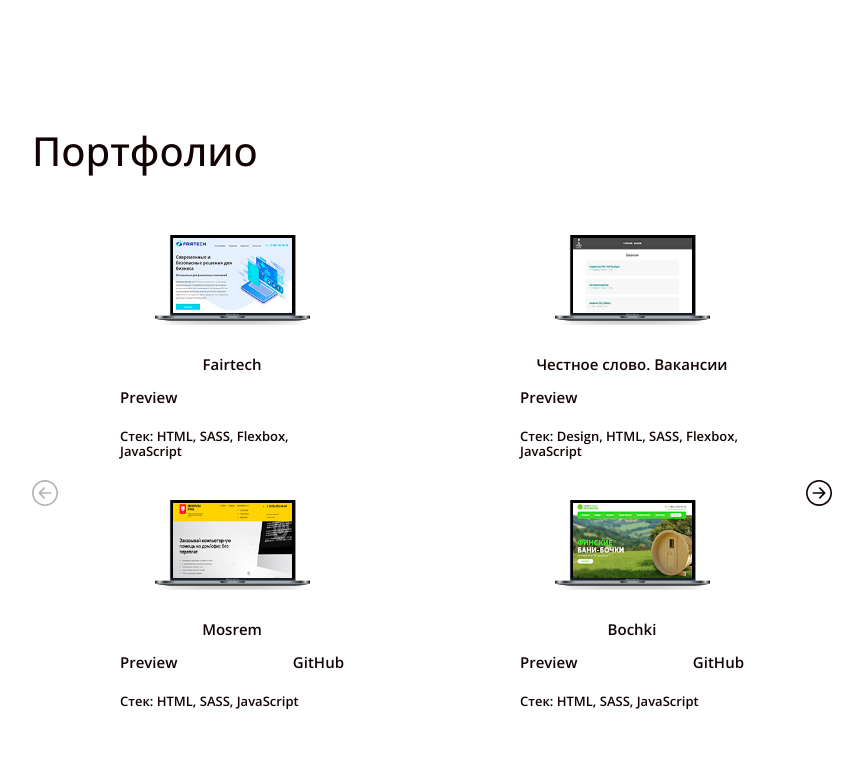
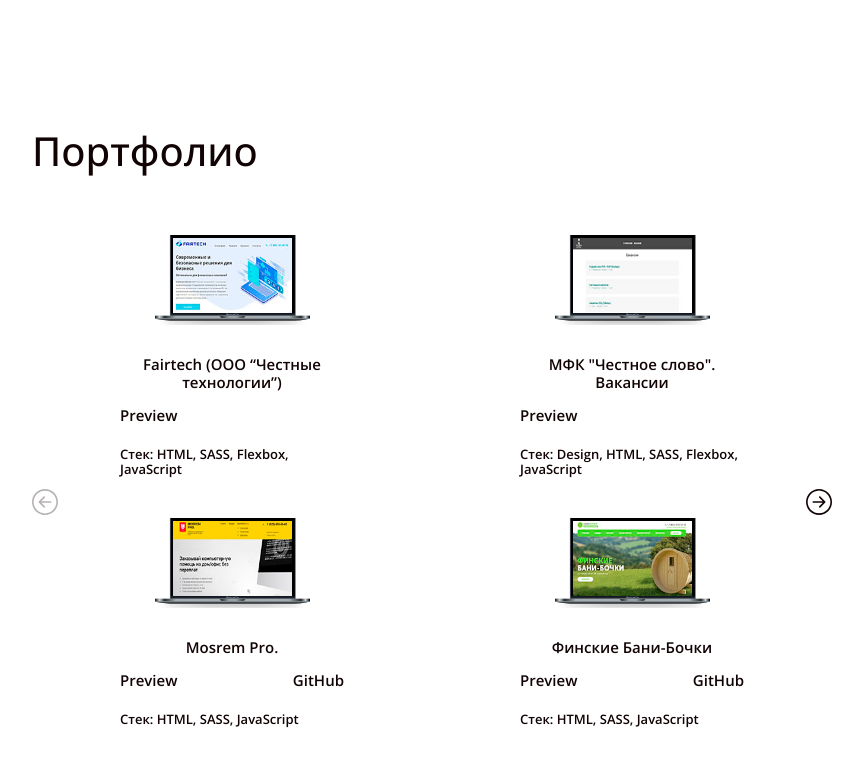
Before and after one commit to kristyjanzer/portfolio, a plain HTML site: page index.html in a window 1280 px wide. Shown: the part 1166-1932 px from the top of the page, without its empty margins (328-1191 px from the left). Drawn offline with Linux system fonts and the light colour scheme; files whose address does not match are found by name.

Commit message:
fix names

```diff
--- a/index.html
+++ b/index.html
@@ -111,7 +111,7 @@
             <li class="portfolio__item swiper-slide">
                 <article class="card">
                   <img class="card__picture" src="img/fairtech.jpg" alt="">
-                  <span class="card__name">Fairtech</span>
+                  <span class="card__name">Fairtech (ООО “Честные технологии”)</span>
                   <p class="card__data">
                     <a class="card__github" href="https://fairtech.ru/" target="_blank">Preview</a>
                     <!-- <a class="card__github" href="#" target="_blank">GitHub</a> -->
@@ -122,7 +122,7 @@
             <li class="portfolio__item swiper-slide">
                 <article class="card">
                   <img class="card__picture" src="img/job-4slovo.JPG" alt="">
-                  <span class="card__name">Честное слово. Вакансии</span>
+                  <span class="card__name">МФК "Честное слово". Вакансии</span>
                   <p class="card__data">
                     <a class="card__github" href="https://job.4slovo.ru/" target="_blank">Preview</a>
                     <!-- <a class="card__github" href="#" target="_blank">GitHub</a> -->
@@ -144,7 +144,7 @@
             <li class="portfolio__item swiper-slide">
               <article class="card">
                   <img class="card__picture" src="img/mosrem.jpg" alt="">
-                <span class="card__name">Mosrem</span>
+                <span class="card__name">Mosrem Pro.</span>
                 <p class="card__data">
                   <a class="card__github" href="https://kristyjanzer.github.io/mosrem/" target="_blank">Preview</a>
                   <a class="card__github" href="https://github.com/kristyjanzer/mosrem.git" target="_blank">GitHub</a>
@@ -155,7 +155,7 @@
             <li class="portfolio__item swiper-slide">
               <article class="card">
                   <img class="card__picture" src="img/bochki.jpg" alt="">
-                <span class="card__name">Bochki</span>
+                <span class="card__name">Финские Бани-Бочки</span>
                 <p class="card__data">
                   <a class="card__github" href="https://kristyjanzer.github.io/bochki/" target="_blank">Preview</a>
                   <a class="card__github" href="https://github.com/kristyjanzer/bochki.git" target="_blank">GitHub</a>
@@ -166,7 +166,7 @@
             <li class="portfolio__item swiper-slide">
               <article class="card">
                   <img class="card__picture" src="img/animals.jpg" alt="">
-                <span class="card__name">Animals</span>
+                <span class="card__name">Cozy Home</span>
                 <p class="card__data">
                   <a class="card__github" href="https://kristyjanzer.github.io/animals/" target="_blank">Preview</a>
                   <a class="card__github" href="https://github.com/kristyjanzer/animals.git" target="_blank">GitHub</a>
```
